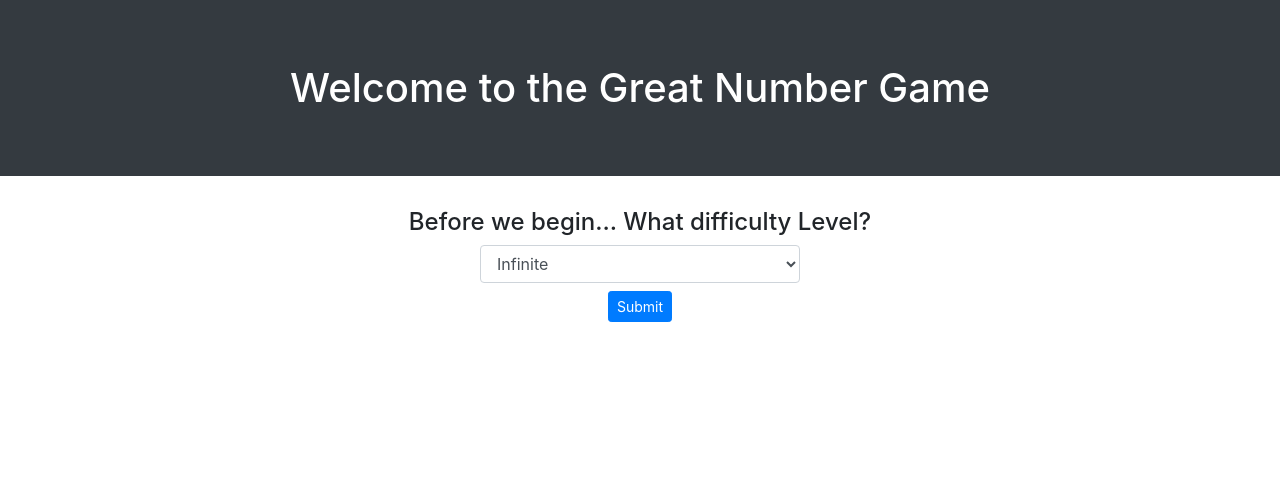
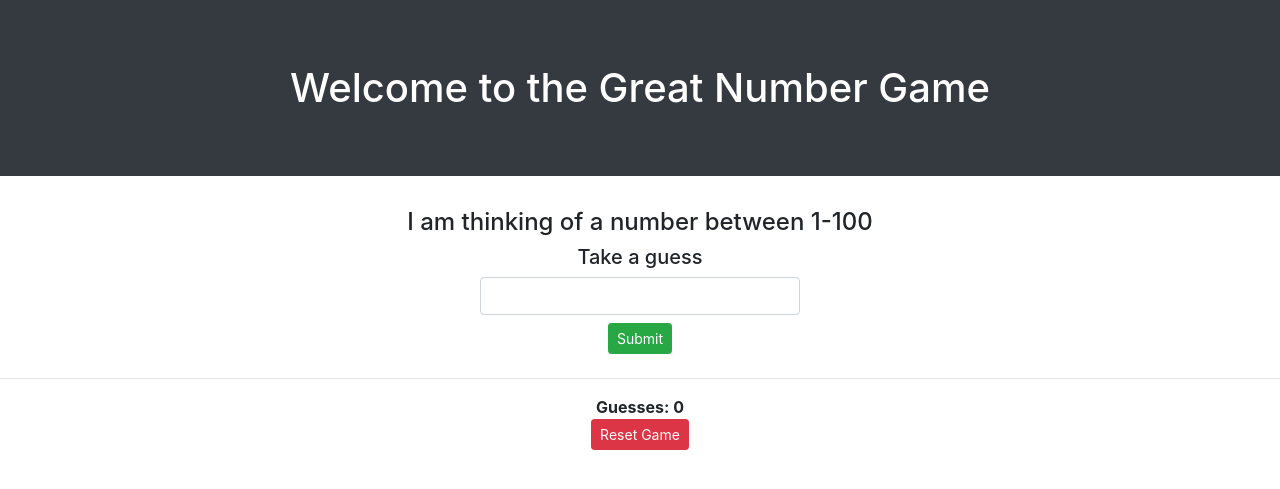
Before and after one commit to apseftis86/python_schoolwork, a Flask app: page / in a window 1280 px wide. Shown: the top 489 px of the page. Run offline with Flask 2, Linux system fonts and the light colour scheme; some libraries are stand-ins or nearby versions.

Commit message:
changes for great number game

```diff
--- a/flask/flask_fundamentals/great_number_game/server.py
+++ b/flask/flask_fundamentals/great_number_game/server.py
@@ -5,16 +5,18 @@ app.secret_key = 'keep it secret, keep it safe'  # set a secret key for security
 
 @app.route('/')
 def number_game():
-    if 'random_number' in session:
-        pass
-    else:
+    if 'random_number' not in session:
         session['random_number'] = random.randint(1,100)
         session['attempts'] = 0
+        session['started'] = True
+        session['guessed'] = False
     if 'leaders' not in session:
+        # setting to array at the beginning allows for append
+        # method when adding to the leader board
         session['leaders'] = []
-    return render_template('index.html', attempts=session['attempts'], )
+    return render_template('index.html', attempts=session['attempts'])
 
-
+""" sensei bonus I believe
 @app.route('/difficulty', methods=['POST'])
 def set_difficulty():
     session['difficulty'] = request.form['difficulty']
@@ -24,15 +26,17 @@ def set_difficulty():
     else:
         session['attempts_remaining'] = 'infinite'
     return redirect('/')
-
+"""
 
 @app.route('/guess', methods=['POST'])
 def guessing():
     session['attempts'] += 1
+    """ bonus stuff
     if session['attempts_remaining'] != 'infinite':
         session['attempts_remaining'] -= 1
         if session['attempts_remaining'] == 0:
             return redirect('/game-over')
+    """
     user_guess = int(request.form['guess'])
     if user_guess > session['random_number']:
         session['response'] = 'Too High'
@@ -53,25 +57,36 @@ def game_over():
 @app.route('/leaderboard')
 def leaderboard():
     if 'leaders' not in session:
-        leaders = ''
-    else:
-        leaders = session['leaders']
-    return render_template('leaderboard.html', leaders=leaders)
+        session['leaders'] = []
+    return render_template('leaderboard.html', leaders=session['leaders'])
 
 
 @app.route('/add-leader', methods=['POST'])
 def add_winner():
-    session['leader_added'] = True
-    new_leader = {
-        "name": request.form['leader_name'],
-        "attempts": session['attempts']
-    }
-    session['leaders'].append(new_leader)
-    return redirect('/leaderboard')
+    # The true session key was so once they added their name
+    # once they could not add it again
+    if session['guessed']:
+        session['leader_added'] = True
+        new_leader = {
+            "name": request.form['leader_name'],
+            "attempts": session['attempts']
+        }
+        session['leaders'].append(new_leader)
+        return redirect('/leaderboard')
+    # also redirect just so they cant do a POST with their
+    # information and cheat
+    else:
+        return redirect('/leaderboard')
 
 
-@app.route('/reset', methods=['POST'])
+@app.route('/reset', methods=['GET', 'POST'])
 def reset():
+    # Tim did look over my code and tell me you can clear specific keys not to clear leaders
+    # but code wise I think its easier to set leaders to a variable clear everything else
+    # and just set leaders back again since my keys are
+    # started, attempts, guessed, leader_added... not sure you can pop those all on the
+    # same session.pop() so I think this is an okay way...
+
     leaders = session['leaders']
     session.clear()
     session['leaders'] = leaders
--- a/flask/flask_fundamentals/great_number_game/templates/index.html
+++ b/flask/flask_fundamentals/great_number_game/templates/index.html
@@ -14,16 +14,6 @@
     <h1 class="jumbotron jumbotron-fluid bg-dark text-white">
       Welcome to the Great Number Game
     </h1>
-    {% if not session['started'] %}
-    <h4>Before we begin... What difficulty Level?</h4>
-    <form action="/difficulty" method="post">
-      <select name="difficulty" class="form-control w-25 mx-auto">
-        <option value="infinite">Infinite</option>
-        <option value="five">5 Attempts</option>
-      </select>
-      <button class="btn btn-sm btn-primary my-2">Submit</button>
-    </form>
-    {% endif %}
     {% if session['started'] %}
     <h4>I am thinking of a number between 1-100</h4>
     <h5>Take a guess</h5>
@@ -52,11 +42,7 @@
     </div>
     {% endif %}
     <hr>
-    {% if session['difficulty'] == 'infinite' %}
     <b>Guesses: {{attempts}}</b>
-    {% else %}
-    <b>Guesses Remaining: {{5 - attempts}}</b>
-    {% endif %}
     <form action="/reset" method="post">
       <button class="btn btn-sm btn-danger">Reset Game</button>
     </form>
--- a/flask/flask_fundamentals/great_number_game/templates/leaderboard.html
+++ b/flask/flask_fundamentals/great_number_game/templates/leaderboard.html
@@ -13,6 +13,8 @@
   <body>
   <h3 class="bg-dark text-light p-4">Leader Board</h3>
   <div class="p-3">
+      <!-- I added these so people could not add their name to leader board before their
+      game was over -->
       {% if not session['leader_added'] and session['guessed']%}
       <span>
           <b>Add your name:</b>
```
